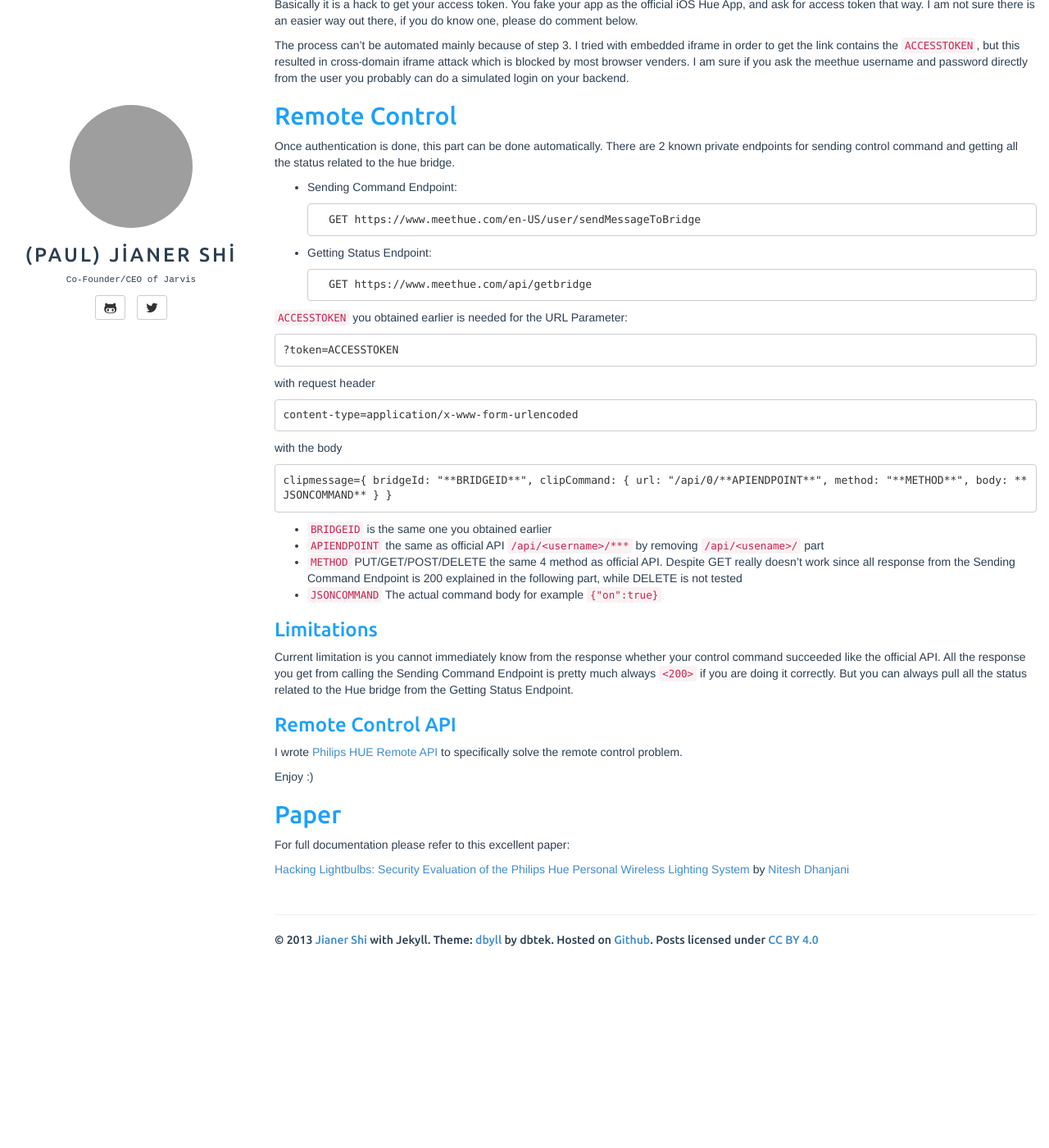
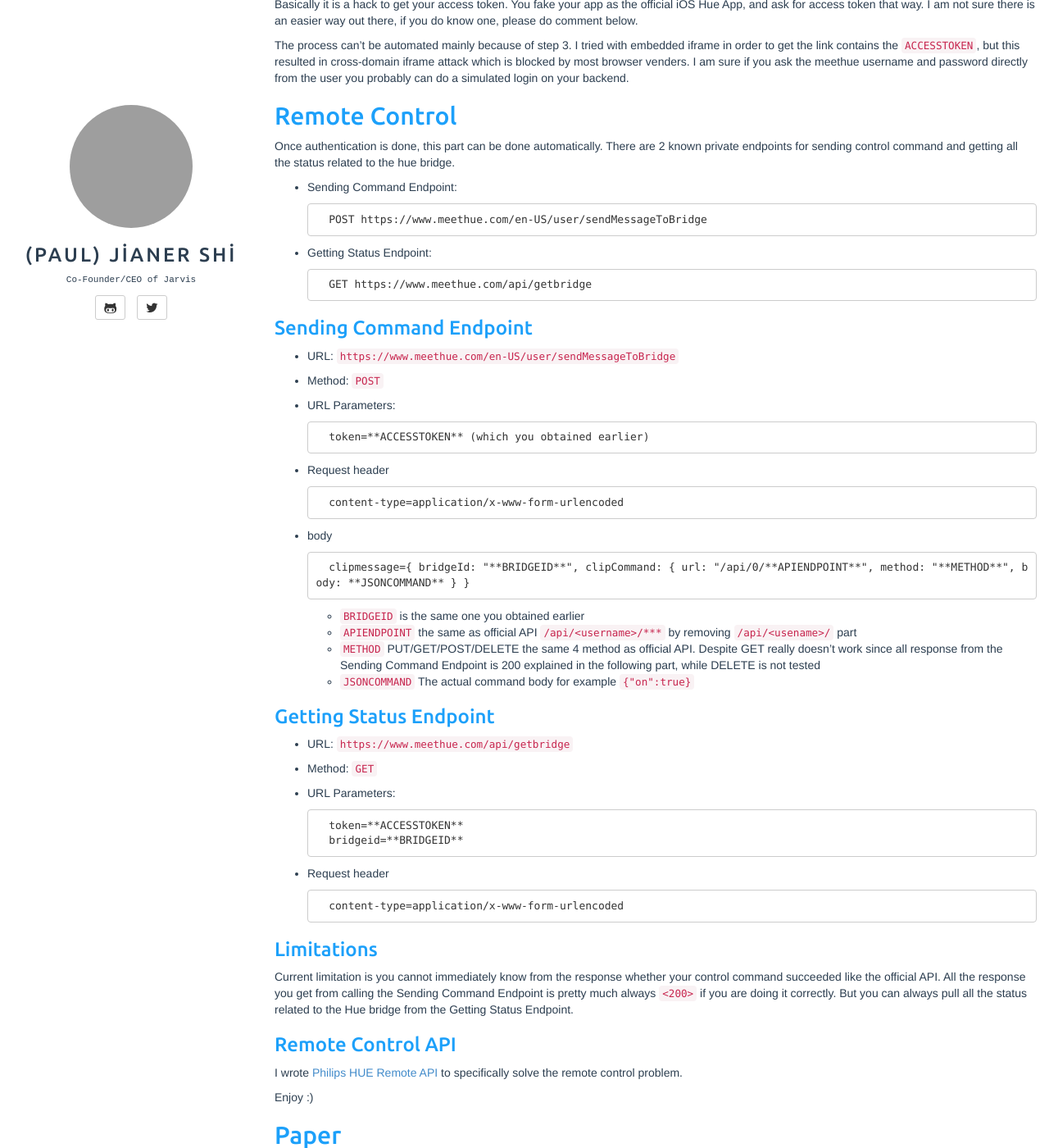
Before and after one commit to jianershi/jianershi.github.io, a Jekyll site: the page built from _posts/2013-11-27-Philips-Hue-Remote-API-Explained.markdown, in a window 1280 px wide and 1400 px high, scrolled down 540 px. Shown: the whole window at 82% size. Built offline with Jekyll 4.4.1, drawn with Linux system fonts in a browser that asks for light colours; before the commit the page ends 1706 px from its top, so only the background shows below that; grey boxes are pictures that could not be loaded.

Commit message:
the earlier post is incomplete. updated post

```diff
--- a/_posts/2013-11-27-Philips-Hue-Remote-API-Explained.markdown
+++ b/_posts/2013-11-27-Philips-Hue-Remote-API-Explained.markdown
@@ -36,29 +36,52 @@
 
 * Sending Command Endpoint:
 
-		GET https://www.meethue.com/en-US/user/sendMessageToBridge
+		POST https://www.meethue.com/en-US/user/sendMessageToBridge
 
 * Getting Status Endpoint:
 
 		GET https://www.meethue.com/api/getbridge
 
-`ACCESSTOKEN` you obtained earlier is needed for the URL Parameter:
+###Sending Command Endpoint
 
-	?token=ACCESSTOKEN
+* URL: `https://www.meethue.com/en-US/user/sendMessageToBridge`
 
-with request header
+* Method: `POST`
 
-	content-type=application/x-www-form-urlencoded
+* URL Parameters:
 
-with the body
+		token=**ACCESSTOKEN** (which you obtained earlier)
 
-	clipmessage={ bridgeId: "**BRIDGEID**", clipCommand: { url: "/api/0/**APIENDPOINT**", method: "**METHOD**", body: **JSONCOMMAND** } }
+* Request header
+
+		content-type=application/x-www-form-urlencoded
+
+* body
+
+		clipmessage={ bridgeId: "**BRIDGEID**", clipCommand: { url: "/api/0/**APIENDPOINT**", method: "**METHOD**", body: **JSONCOMMAND** } }
+
+	* `BRIDGEID` is the same one you obtained earlier
+	* `APIENDPOINT` the same as official API `/api/<username>/***` by removing `/api/<usename>/` part
+	* `METHOD` PUT/GET/POST/DELETE the same 4 method as official API. Despite GET really doesn't work since all response from the Sending Command Endpoint is 200 explained in the following part, while DELETE is not tested
+	* `JSONCOMMAND` The actual command body for example `{"on":true}`
 
 
-* `BRIDGEID` is the same one you obtained earlier
-* `APIENDPOINT` the same as official API `/api/<username>/***` by removing `/api/<usename>/` part
-* `METHOD` PUT/GET/POST/DELETE the same 4 method as official API. Despite GET really doesn't work since all response from the Sending Command Endpoint is 200 explained in the following part, while DELETE is not tested
-* `JSONCOMMAND` The actual command body for example `{"on":true}`
+###Getting Status Endpoint
+
+* URL: `https://www.meethue.com/api/getbridge`
+
+* Method: `GET`
+
+* URL Parameters:
+
+		token=**ACCESSTOKEN**
+		bridgeid=**BRIDGEID**
+
+* Request header
+
+		content-type=application/x-www-form-urlencoded
+
+
 
 ###Limitations
 
```
